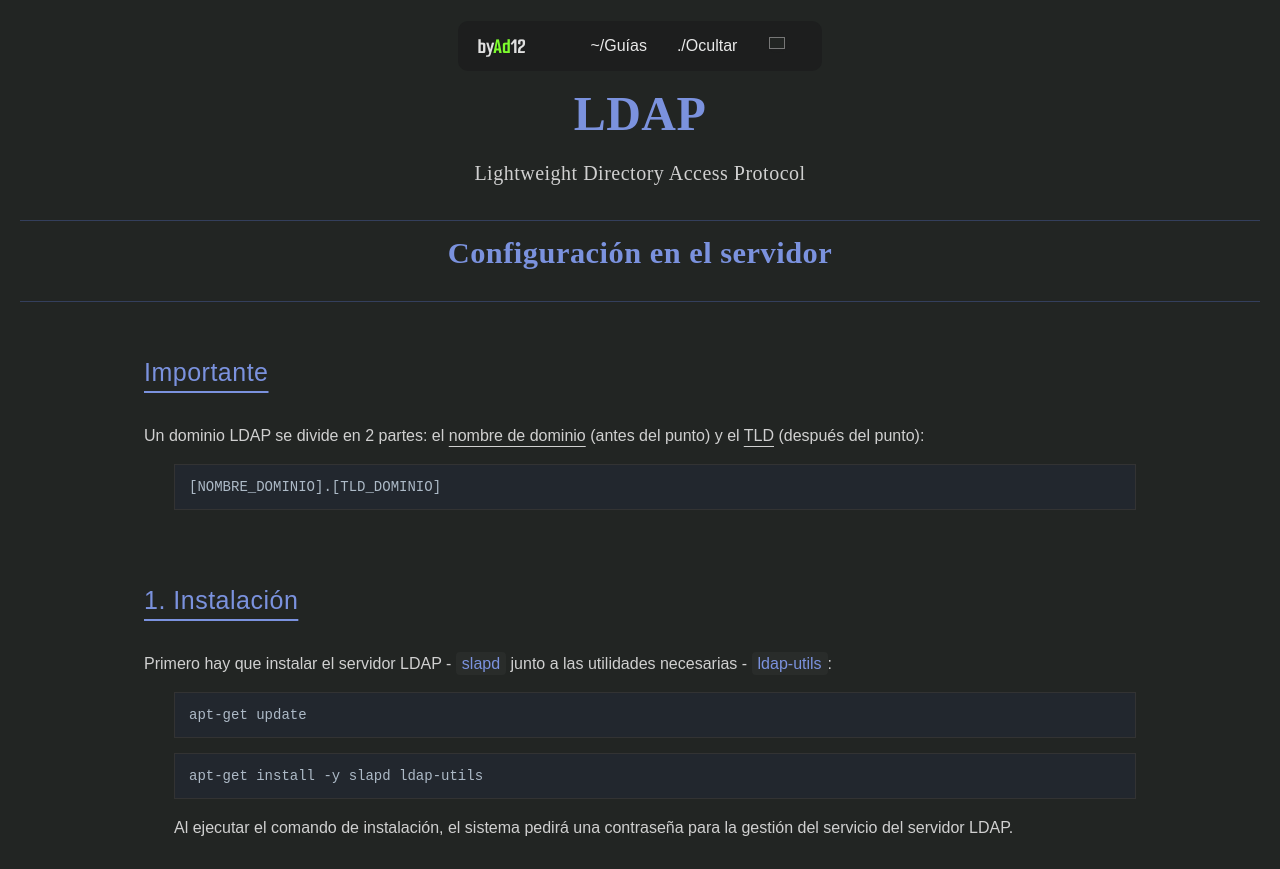
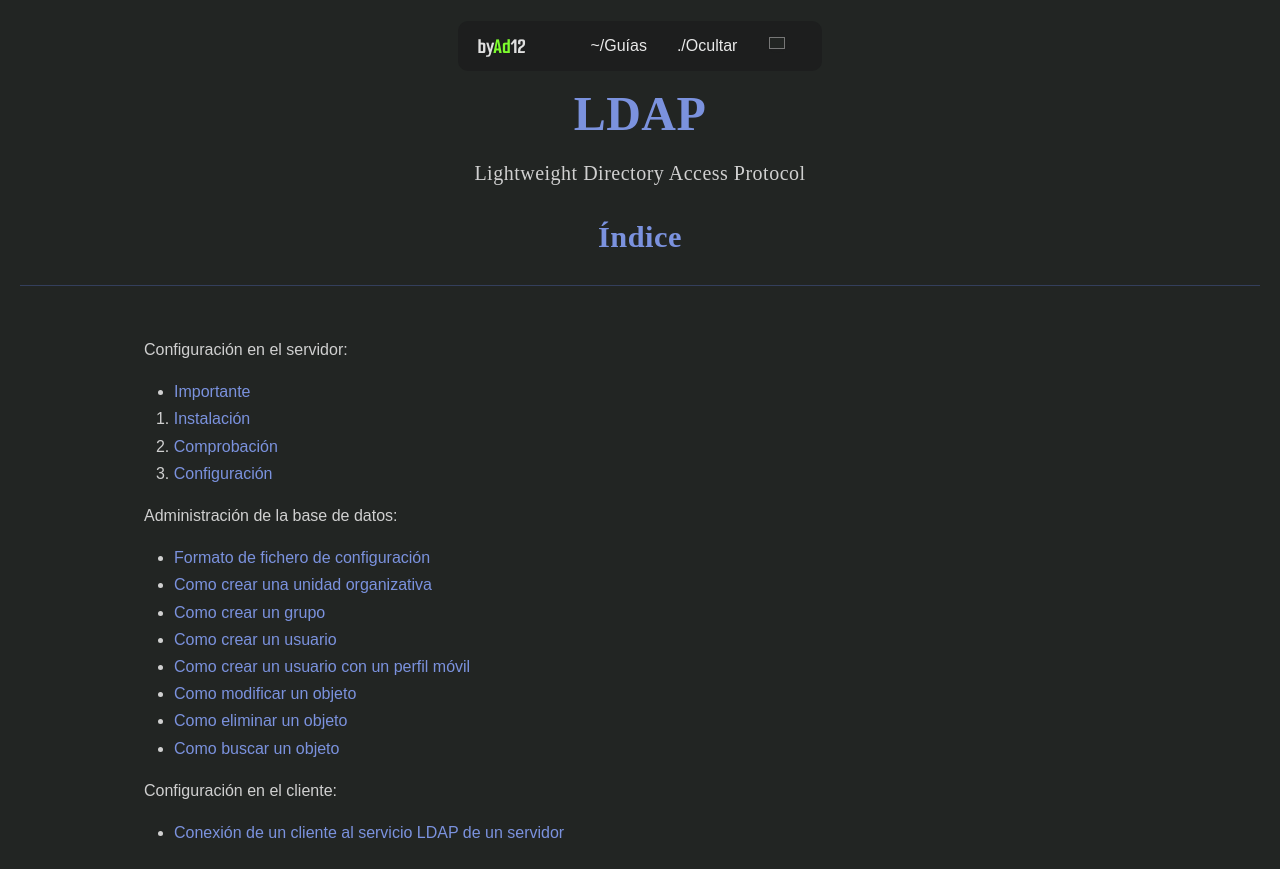
Before and after one commit to byAd12/byad12.pages.dev, a plain HTML site: page g/ldap.html in a window 1280 px wide. Shown: the top 869 px of the page. Drawn offline with nearby package versions, Linux system fonts and the light colour scheme; a script that the page names is missing; a web font is replaced by a local one.

Commit message:
Se añadió un índice a algunas guías

```diff
--- a/g/ldap.html
+++ b/g/ldap.html
@@ -47,7 +47,41 @@ Código por byAd12
         <h1>LDAP</h1>
         <p class="Resumen_Titulo">Lightweight Directory Access Protocol</p>
         <p id="Creditos_Inicio" class="Oculto">none</p>
+        <h2>Índice</h2>
         <hr>
+        <!-- ......................................................... -->
+        <!-- ......................................................... -->
+        <div class="parte1 Parte1Indice">
+            <div>
+
+                <p class="Indicador_Seccion_Indice">Configuración en el servidor:</p>
+                <ul>
+                    <li><a href="#Servidor_Importante">Importante</a></li>
+                </ul>
+                <ol>
+                    <li><a href="#Servidor_Instalacion">Instalación</a></li>
+                    <li><a href="#Servidor_Comprobacion">Comprobación</a></li>
+                    <li><a href="#Servidor_Configuracion">Configuración</a></li>
+                </ol>
+                <p class="Indicador_Seccion_Indice">Administración de la base de datos:</p>
+                <ul>
+                    <li><a href="#Administracion_Formato">Formato de fichero de configuración</a></li>
+                    <li><a href="#Administracion_UO">Como crear una unidad organizativa</a></li>
+                    <li><a href="#Administracion_Grupo">Como crear un grupo</a></li>
+                    <li><a href="#Administracion_Usuario">Como crear un usuario</a></li>
+                    <li><a href="#Administracion_Usuario_perfil_movil">Como crear un usuario con un perfil móvil</a></li>
+                    <li><a href="#Administracion_Modificar_objeto">Como modificar un objeto</a></li>
+                    <li><a href="#Administracion_Eliminar_objeto">Como eliminar un objeto</a></li>
+                    <li><a href="#Administracion_Buscar_objeto">Como buscar un objeto</a></li>
+                </ul>
+
+                <p class="Indicador_Seccion_Indice">Configuración en el cliente:</p>
+                <ul>
+                    <li><a href="#Cliente_Conexion">Conexión de un cliente al servicio LDAP de un servidor</a></li>
+                </ul>
+
+            </div>
+        </div>
         <!-- ......................................................... -->
         <!-- ......................................................... -->
         <h2>Configuración en el servidor</h2>
@@ -57,7 +91,7 @@ Código por byAd12
 
         <div class="parte1">
             <div>
-                <h3>Importante</h3>
+                <h3 id="Servidor_Importante">Importante</h3>
 
                 <p>Un dominio LDAP se divide en 2 partes: el <u>nombre de dominio</u> (antes del punto) y el <u>TLD</u> (después del punto):</p>
                 <pre class="codigo" translate="no"><code class="bash">[NOMBRE_DOMINIO].[TLD_DOMINIO]</code></pre>
@@ -65,7 +99,7 @@ Código por byAd12
             </div>
 
             <div>
-                <h3>1. Instalación</h3>
+                <h3 id="Servidor_Instalacion">1. Instalación</h3>
 
                 <p>Primero hay que instalar el servidor LDAP - <span class="span_contenido" translate="no">slapd</span> junto a las utilidades necesarias - <span class="span_contenido" translate="no">ldap-utils</span>:</p>
                 <pre class="codigo" translate="no"><code class="bash">apt-get update</code></pre>
@@ -74,7 +108,7 @@ Código por byAd12
             </div>
 
             <div>
-                <h3>2. Comprobación</h3>
+                <h3 id="Servidor_Comprobacion">2. Comprobación</h3>
 
                 <p>El servicio debe estar en modo <span class="span_contenido" translate="no">active</span>:</p>
                 <pre class="codigo" translate="no"><code class="bash">systemctl status slapd</code></pre>
@@ -91,7 +125,7 @@ Código por byAd12
             </div>
 
             <div>
-                <h3>3. Configuración</h3>
+                <h3 id="Servidor_Configuracion">3. Configuración</h3>
 
                 <p>Una vez se hayan instalado los paquetes con APT, hay que configurar el servicio <span class="span_contenido" translate="no">slapd</span>:</p>
                 <pre class="codigo" translate="no"><code class="bash">dpkg-reconfigure slapd</code></pre>
@@ -117,11 +151,14 @@ Código por byAd12
         </div>
         <!-- ......................................................... -->
         <!-- ......................................................... -->
+        <h2>Administración de la base de datos</h2>
         <hr>
+        <!-- ......................................................... -->
+        <!-- ......................................................... -->
 
         <div class="parte1">
             <div>
-                <h3>Formato de fichero de configuración</h3>
+                <h3 id="Administracion_Formato">Formato de fichero de configuración</h3>
 
                 <p>Los ficheros con extensión <span class="span_url" translate="no">.ldif</span> se utilizan para definir varios objetos a la vez para luego añadirlos a la BD con el comando <span class="span_contenido" translate="no">ldapadd</span>:</p>
                 <pre class="codigo" translate="no"><code class="yaml"># Objeto 1
@@ -145,7 +182,7 @@ dn: [URI]
             <!-- ================== -->
 
             <div>
-                <h3>Crear una <span>unidad organizativa</span></h3>
+                <h3 id="Administracion_UO">Como crear una <span>unidad organizativa</span></h3>
 
                 <p>1. Dentro de un fichero con formato <span class="span_url" translate="no">.ldif</span> hay que definir el siguiente objeto:</p>
                 <pre class="codigo" translate="no"><code class="yaml">dn: ou=[UO],dc=[NOMBRE_DOMINIO],dc=[TLD_DOMINIO_SIN_PUNTO]
@@ -170,7 +207,7 @@ ou: [UO]</code></pre>
             <!-- ================== -->
 
             <div>
-                <h3>Crear un <span>grupo</span></h3>
+                <h3 id="Administracion_Grupo">Como crear un <span>grupo</span></h3>
 
                 <p>1. Dentro de un fichero con formato <span class="span_url" translate="no">.ldif</span> hay que definir el siguiente objeto:</p>
                 <pre class="codigo" translate="no"><code class="yaml">dn: cn=[NOMBRE_GRUPO],ou=[UO],dc=[NOMBRE_DOMINIO],dc=[TLD_DOMINIO_SIN_PUNTO]
@@ -200,7 +237,7 @@ cn: [NOMBRE_GRUPO]</code></pre>
             <!-- ================== -->
 
             <div>
-                <h3>Crear un <span>usuario</span></h3>
+                <h3 id="Administracion_Usuario">Como crear un <span>usuario</span></h3>
 
                 <p>1. Hay que calcular el hash de la contraseña con el siguiente comando:</p>
                 <pre class="codigo" translate="no"><code class="bash">slappasswd</code></pre>
@@ -252,7 +289,7 @@ loginShell: [SHELL]</code></pre>
             <!-- ================== -->
 
             <div>
-                <h3>Crear un usuario con un <span>perfil móvil</span></h3>
+                <h3 id="Administracion_Usuario_perfil_movil">Como crear un usuario con un <span>perfil móvil</span></h3>
 
                 <p>Hay que hacer lo mismo que en el apartado "Crear un usuario" pero cambiando la ruta de <span class="span_contenido" translate="no">homeDirectory</span> a la carpeta donde se almacenarán estos perfiles:</p>
                 <pre class="codigo" translate="no"><code class="yaml">homeDirectory: /[CARPETA_MÓVIL]/[NOMBRE_USUARIO]</code></pre>
@@ -260,14 +297,8 @@ loginShell: [SHELL]</code></pre>
 
             <!-- ================== -->
 
-        </div>
-        <!-- ......................................................... -->
-        <!-- ......................................................... -->
-        <hr>
-
-        <div class="parte1">
             <div>
-                <h3>Modificar un <span>objeto</span></h3>
+                <h3 id="Administracion_Modificar_objeto">Como modificar un <span>objeto</span></h3>
 
                 <p>1. Dentro de un fichero con formato <span class="span_url" translate="no">.ldif</span> hay que definir el siguiente objeto:</p>
                 <pre class="codigo" translate="no"><code class="yaml">dn: [DN_COMPLETO]
@@ -294,7 +325,7 @@ replace: [PROPIEDAD_CAMBIAR]
             <!-- ================== -->
 
             <div>
-                <h3>Eliminar un <span>objeto</span></h3>
+                <h3 id="Administracion_Eliminar_objeto">Como eliminar un <span>objeto</span></h3>
 
                 <p>Primera forma - con el comando <span class="span_contenido" translate="no">ldapdelete</span>:</p>
                 <pre class="codigo" translate="no"><code class="bash">ldapdelete -x -D "cn=admin,dc=[NOMBRE_DOMINIO],dc=[TLD_DOMINIO_SIN_PUNTO]" -W "[DN_COMPLETO]"</code></pre>
@@ -313,7 +344,7 @@ changetype: delete</code></pre>
             <!-- ================== -->
 
             <div>
-                <h3>Buscar un <span>objeto</span></h3>
+                <h3 id="Administracion_Buscar_objeto">Como buscar un <span>objeto</span></h3>
 
                 <p>Con el comando <span class="span_contenido" translate="no">ldapsearch</span> se puede buscar objetos identificados por su URI:</p>
                 <pre class="codigo" translate="no"><code class="bash">ldapsearch -xLLL -b "dc=[NOMBRE_DOMINIO],dc=[TLD_DOMINIO_SIN_PUNTO]" [BÚSQUEDA] (ENSEÑAR)</code></pre>
@@ -333,9 +364,10 @@ changetype: delete</code></pre>
         <hr>
         <!-- ......................................................... -->
         <!-- ......................................................... -->
+
         <div class="parte1">
             <div>
-                <h3>Conexión de un cliente al servicio LDAP de un servidor</h3>
+                <h3 id="Cliente_Conexion">Conexión de un cliente al servicio LDAP de un servidor</h3>
 
                 <p>1. Primero hay que añadir un registro DNS interno que apunte al dominio LDAP mediante el siguiente fichero:</p>
                 <pre class="codigo" translate="no"><code class="bash">nano /etc/hosts</code></pre>
```
Also changed, not shown: g/postfix.html (+39 -11 lines).
